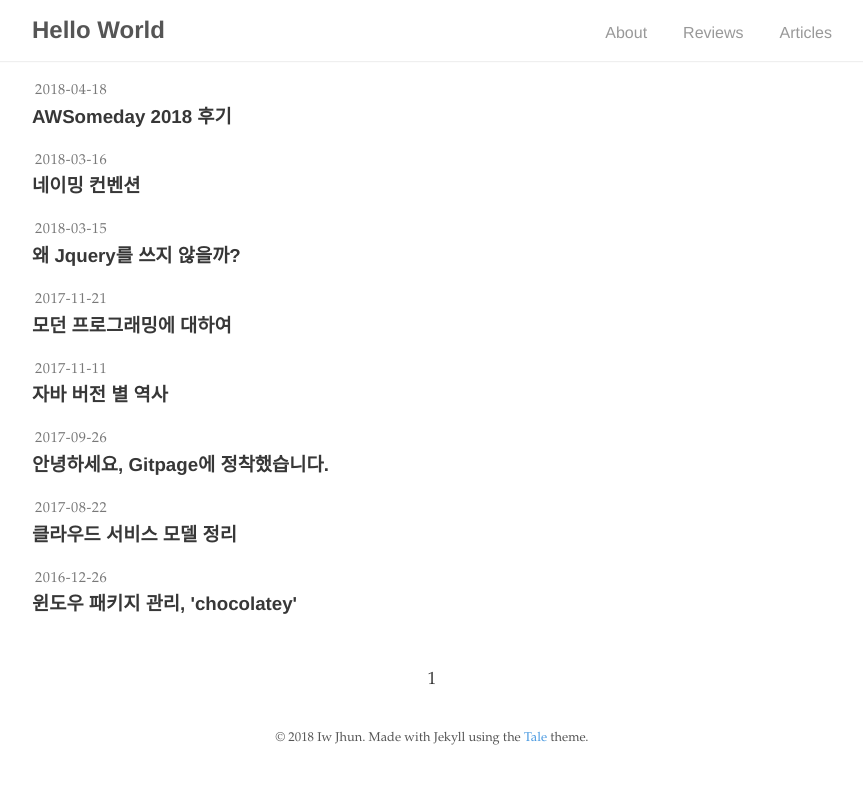
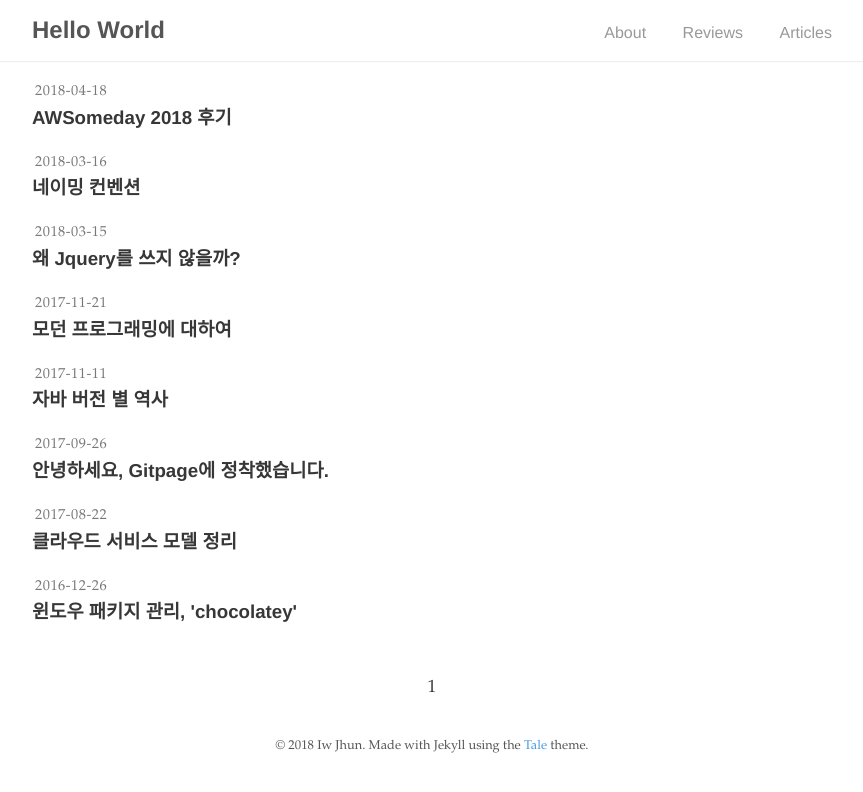
Before and after one commit to glqdlt/glqdlt.github.io, a Jekyll site: the page built from index.html, in a window 1280 px wide. Shown: the top 792 px of the page, without its empty margins (208-1071 px from the left). Built offline with Jekyll 4.4.1, drawn with Linux system fonts in a browser that asks for light colours; some web fonts are replaced; the list of posts is cut into pages by our own code.

Commit message:
update : 본문 폰트 나눔고딕으로 변경

```diff
--- a/_includes/head.html
+++ b/_includes/head.html
@@ -13,5 +13,5 @@
   <!-- CSS -->
   <link rel="stylesheet" href="{{ site.baseurl }}/styles.css">
   <!-- <link rel="stylesheet" href="https://fonts.googleapis.com/css?family=Libre+Baskerville:400,400i,700"> -->
-  <link rel='stylesheet' href='//cdn.jsdelivr.net/font-kopub/1.0/kopubdotum.css'>
+  <link href="https://fonts.googleapis.com/css?family=Nanum+Gothic" rel="stylesheet">
 </head>
--- a/_sass/_base.scss
+++ b/_sass/_base.scss
@@ -11,7 +11,7 @@
 }
 
 html {
-  font-family: 'KoPub Dotum';
+  font-family: 'Nanum Gothic', sans-serif;
   font-size: 14px;
 
   @media (min-width: 600px) {
```
